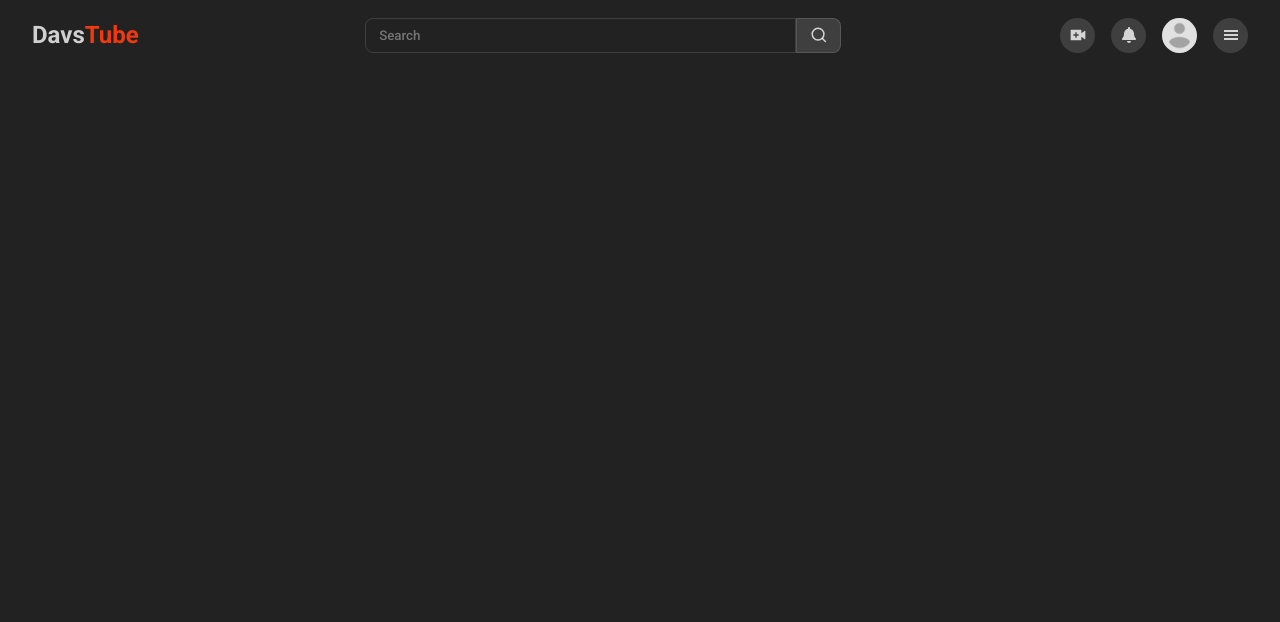
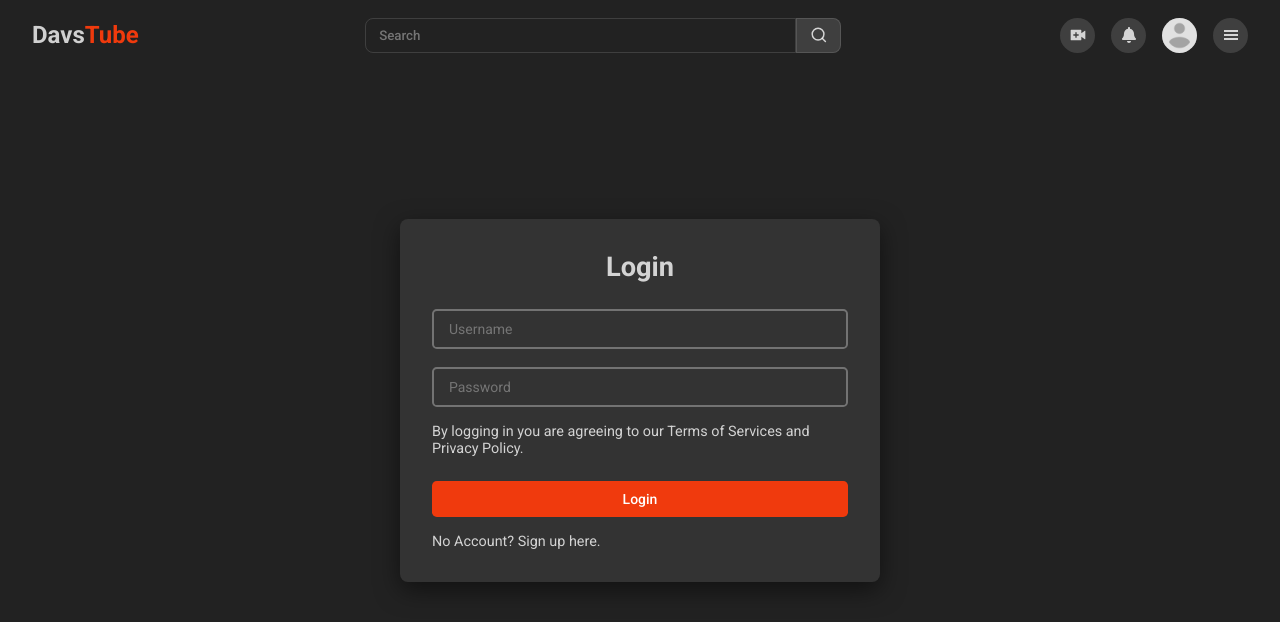
Before and after one commit to Kenffy/davs-tube, a React (Vite) app in the folder client/: page /login in a window 1280 px wide. Shown: the top 622 px of the page. Built offline with nearby package versions, Linux system fonts and the light colour scheme.

Commit message:
implement login and register pages

```diff
--- a/client/src/pages/login/Login.jsx
+++ b/client/src/pages/login/Login.jsx
@@ -1,5 +1,60 @@
+import { useContext, useRef, useState } from "react";
 import "./login.css";
+import { AppContext } from "../../context/AppContext";
+import { Link } from "react-router-dom";
 
 export default function Login() {
-  return <div>Login</div>;
+  const { state } = useContext(AppContext);
+  const [errorMessage, setErrorMessage] = useState("");
+  const userRef = useRef(null);
+  const passRef = useRef(null);
+
+  const handleClear = () => {
+    if (passRef.current) {
+      passRef.current.value = "";
+    }
+    if (userRef.current) {
+      userRef.current.value = "";
+    }
+  };
+
+  const handleSubmit = (e) => {
+    e.preventDefault();
+
+    const username = userRef.current?.value;
+    const password = passRef.current?.value;
+
+    if (!username || !password) {
+      setErrorMessage("Username and password are required.");
+      return;
+    }
+    console.log("Sign in...", { username, password });
+
+    handleClear();
+  };
+  return (
+    <div className="login">
+      <div className={`wrapper ${state?.theme}`}>
+        <h2 className="heading">Login</h2>
+        {errorMessage && <span className="error-msg">{errorMessage}</span>}
+        <form className="form" onSubmit={handleSubmit}>
+          <input type="text" ref={userRef} placeholder="Username" required />
+          <input
+            type="password"
+            ref={passRef}
+            placeholder="Password"
+            required
+          />
+          <span className="login-terms">
+            By logging in you are agreeing to our Terms of Services and Privacy
+            Policy.
+          </span>
+          <button type="submit">Login</button>
+          <div className="action">
+            No Account? Sign up <Link to="/register">here.</Link>
+          </div>
+        </form>
+      </div>
+    </div>
+  );
 }
--- a/client/src/pages/login/login.css
+++ b/client/src/pages/login/login.css
@@ -0,0 +1,94 @@
+.login {
+  min-height: 100vh;
+  display: flex;
+  align-items: center;
+  justify-content: center;
+}
+
+.login .wrapper {
+  display: flex;
+  flex-direction: column;
+  max-width: 480px;
+  padding: 2rem;
+  border-radius: 0.5rem;
+  box-shadow: var(--box-shadow);
+}
+
+.login .wrapper.light {
+  background-color: var(--white);
+}
+
+.login .wrapper.dark {
+  background-color: var(--black-3);
+}
+
+.login .wrapper .heading {
+  font-size: 1.7rem;
+  margin-bottom: 1rem;
+  text-align: center;
+}
+
+.login .wrapper .error-msg {
+  padding-top: 1rem;
+  color: red;
+  font-size: 0.9rem;
+  text-align: center;
+}
+
+.login .wrapper .form {
+  display: flex;
+  flex-direction: column;
+}
+
+.login .wrapper .form input {
+  padding: 10px 15px;
+  outline: none;
+  margin-top: 10px;
+  font-size: 14px;
+  border-radius: var(--radius-03);
+  border: 2px solid var(--white-tr05);
+  background-color: transparent;
+  margin-bottom: 0.5rem;
+}
+
+.login .wrapper .form button {
+  margin-top: 1rem;
+  width: 100%;
+  padding: 10px;
+  border: none;
+  cursor: pointer;
+  font-size: 14px;
+  border-radius: var(--radius-03);
+  font-weight: 500;
+  color: var(--white);
+  background-color: var(--red);
+}
+
+.login .wrapper .form button:hover {
+  background-color: var(--darkred);
+}
+
+.login .wrapper .form .login-terms {
+  padding: 0.5rem 0;
+  font-size: 0.9rem;
+}
+
+.login .wrapper .form .action {
+  font-size: 0.9rem;
+  margin-top: 1rem;
+}
+
+.login .wrapper .form .action a {
+  font-size: 0.9rem;
+}
+
+.login .wrapper .form .action:hover a {
+  text-decoration: underline;
+}
+
+@media (max-width: 640px) {
+  .login .wrapper {
+    width: 95%;
+    padding: 2rem 0.8rem;
+  }
+}
--- a/client/src/pages/register/Register.jsx
+++ b/client/src/pages/register/Register.jsx
@@ -1,5 +1,67 @@
+import { useContext, useRef, useState } from "react";
 import "./register.css";
+import { AppContext } from "../../context/AppContext";
+import { Link } from "react-router-dom";
 
 export default function Register() {
-  return <div>Register</div>;
+  const { state } = useContext(AppContext);
+  const [errorMessage, setErrorMessage] = useState("");
+  const userRef = useRef(null);
+  const emailRef = useRef(null);
+  const passRef = useRef(null);
+
+  const handleClear = () => {
+    if (passRef.current) {
+      passRef.current.value = "";
+    }
+    if (emailRef.current) {
+      emailRef.current.value = "";
+    }
+    if (userRef.current) {
+      userRef.current.value = "";
+    }
+  };
+
+  const handleSubmit = (e) => {
+    e.preventDefault();
+
+    const email = emailRef.current?.value;
+    const username = userRef.current?.value;
+    const password = passRef.current?.value;
+
+    if (!username || !password || !email) {
+      setErrorMessage("Username and password are required.");
+      return;
+    }
+    console.log("Sign up...", { email, username, password });
+
+    handleClear();
+  };
+
+  return (
+    <div className="register">
+      <div className={`wrapper ${state?.theme}`}>
+        <h2 className="heading">Register</h2>
+        {errorMessage && <span className="error-msg">{errorMessage}</span>}
+        <form className="form" onSubmit={handleSubmit}>
+          <input type="text" ref={userRef} placeholder="Username" required />
+          <input type="email" ref={emailRef} placeholder="Email" required />
+          <input
+            type="password"
+            ref={passRef}
+            placeholder="Password"
+            required
+          />
+          <span className="register-terms">
+            By registering in you are agreeing to our Terms of Services and
+            Privacy Policy.
+          </span>
+          <button type="submit">Register</button>
+          <div className="action">
+            Already an Account? Sign in <Link to="/login">here.</Link>
+          </div>
+        </form>
+      </div>
+    </div>
+  );
 }
--- a/client/src/pages/register/register.css
+++ b/client/src/pages/register/register.css
@@ -0,0 +1,94 @@
+.register {
+  min-height: 100vh;
+  display: flex;
+  align-items: center;
+  justify-content: center;
+}
+
+.register .wrapper {
+  display: flex;
+  flex-direction: column;
+  max-width: 480px;
+  padding: 2rem;
+  border-radius: 0.5rem;
+  box-shadow: var(--box-shadow);
+}
+
+.register .wrapper.light {
+  background-color: var(--white);
+}
+
+.register .wrapper.dark {
+  background-color: var(--black-3);
+}
+
+.register .wrapper .heading {
+  font-size: 1.7rem;
+  margin-bottom: 1rem;
+  text-align: center;
+}
+
+.register .wrapper .error-msg {
+  padding-top: 1rem;
+  color: red;
+  font-size: 0.9rem;
+  text-align: center;
+}
+
+.register .wrapper .form {
+  display: flex;
+  flex-direction: column;
+}
+
+.register .wrapper .form input {
+  padding: 10px 15px;
+  outline: none;
+  margin-top: 10px;
+  font-size: 14px;
+  border-radius: var(--radius-03);
+  border: 2px solid var(--white-tr05);
+  background-color: transparent;
+  margin-bottom: 0.5rem;
+}
+
+.register .wrapper .form button {
+  margin-top: 1rem;
+  width: 100%;
+  padding: 10px;
+  border: none;
+  cursor: pointer;
+  font-size: 14px;
+  border-radius: var(--radius-03);
+  font-weight: 500;
+  color: var(--white);
+  background-color: var(--red);
+}
+
+.register .wrapper .form button:hover {
+  background-color: var(--darkred);
+}
+
+.register .wrapper .form .register-terms {
+  padding: 0.5rem 0;
+  font-size: 0.9rem;
+}
+
+.register .wrapper .form .action {
+  font-size: 0.9rem;
+  margin-top: 1rem;
+}
+
+.register .wrapper .form .action a {
+  font-size: 0.9rem;
+}
+
+.register .wrapper .form .action:hover a {
+  text-decoration: underline;
+}
+
+@media (max-width: 640px) {
+  .register .wrapper {
+    width: 95%;
+    padding: 2rem 0.8rem;
+  }
+}
```
